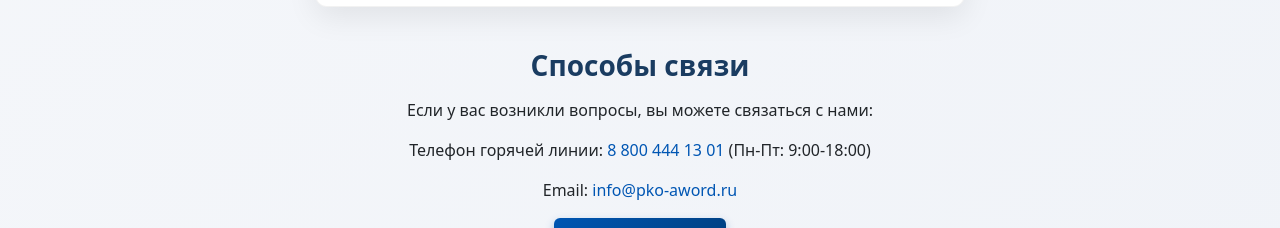
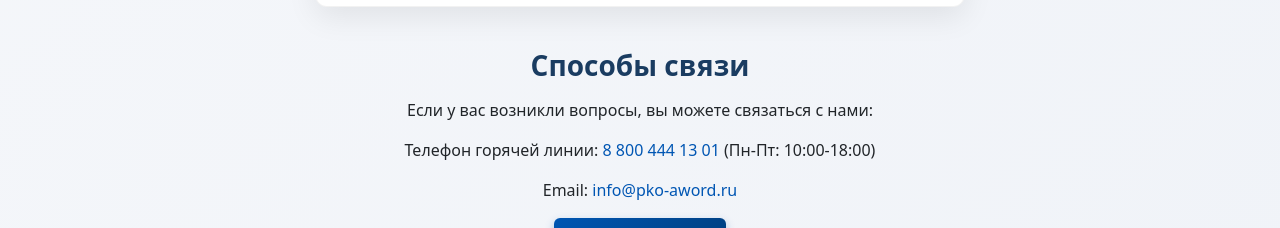
Before and after one commit to sashkavtanke-ai/pko_aword_site, a React (Vite) app: page /debtors in a window 1280 px wide. Shown: the part 2100-2328 px from the top of the page. Built offline with nearby package versions, Linux system fonts and the light colour scheme.

Commit message:
debtors_work_time

```diff
--- a/src/pages/DebtorsPage.jsx
+++ b/src/pages/DebtorsPage.jsx
@@ -90,7 +90,7 @@ const DebtorsPage = () => {
           <div className="section-info" style={{ marginTop: '2rem', textAlign: 'center' }}>
             <h3>Способы связи</h3>
             <p>Если у вас возникли вопросы, вы можете связаться с нами:</p>
-            <p>Телефон горячей линии: <a href="tel:88004441301">8 800 444 13 01</a> (Пн-Пт: 9:00-18:00)</p>
+            <p>Телефон горячей линии: <a href="tel:88004441301">8 800 444 13 01</a> (Пн-Пт: 10:00-18:00)</p>
             <p>Email: <a href="mailto:info@pko-aword.ru">info@pko-aword.ru</a></p>
             <Link to="/contacts" className="btn-primary">Все контакты</Link>
           </div>
```
